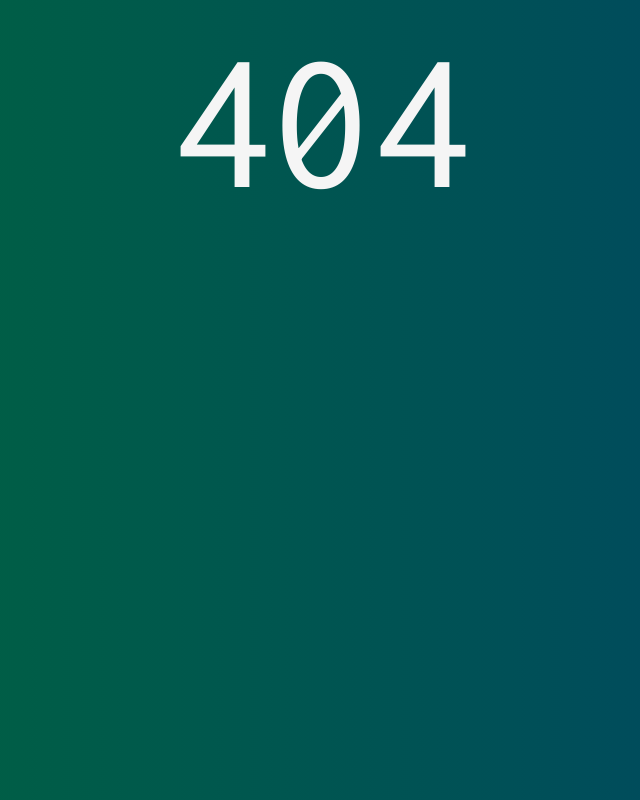
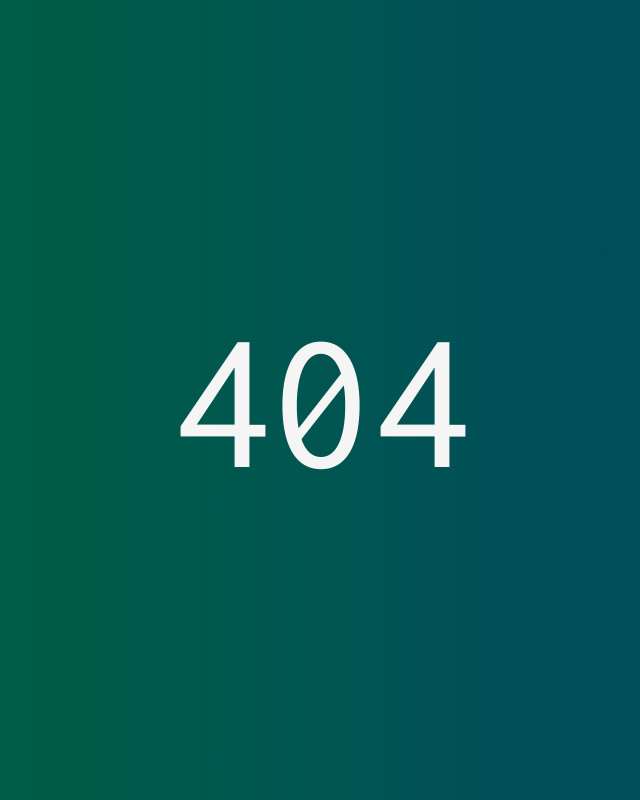
Before and after one commit to kbrsh/Me, a plain HTML site: page 404.html in a window 1280 px wide. Shown: the whole page, without its empty margins (319-959 px from the left). Drawn offline with Linux system fonts and the light colour scheme.

Commit message:
update 404 page

```diff
--- a/404.html
+++ b/404.html
@@ -6,8 +6,8 @@
     <link rel="stylesheet" href="./css/lib/wing.min.css"/>
     <link rel="stylesheet" href="./css/404.css"/>
   </head>
-  <body class="full-screen center">
-    <div class="text-center">
+  <body>
+    <div class="flex size-full center">
       <h1 id="header">404</h1>
     </div>
     <script src="./js/404.js"></script>
--- a/css/404.css
+++ b/css/404.css
@@ -1,8 +1,3 @@
-html, body {
-  margin: 0;
-  padding: 0;
-}
-
 body {
   color: #f5f5f5;
   background: #004466;
@@ -13,7 +8,7 @@ body {
 }
 
 h1 {
+  margin: 0;
   font-family: "Inconsolata", monospace;
   font-size: 200px;
-  margin: 0;
 }
```
